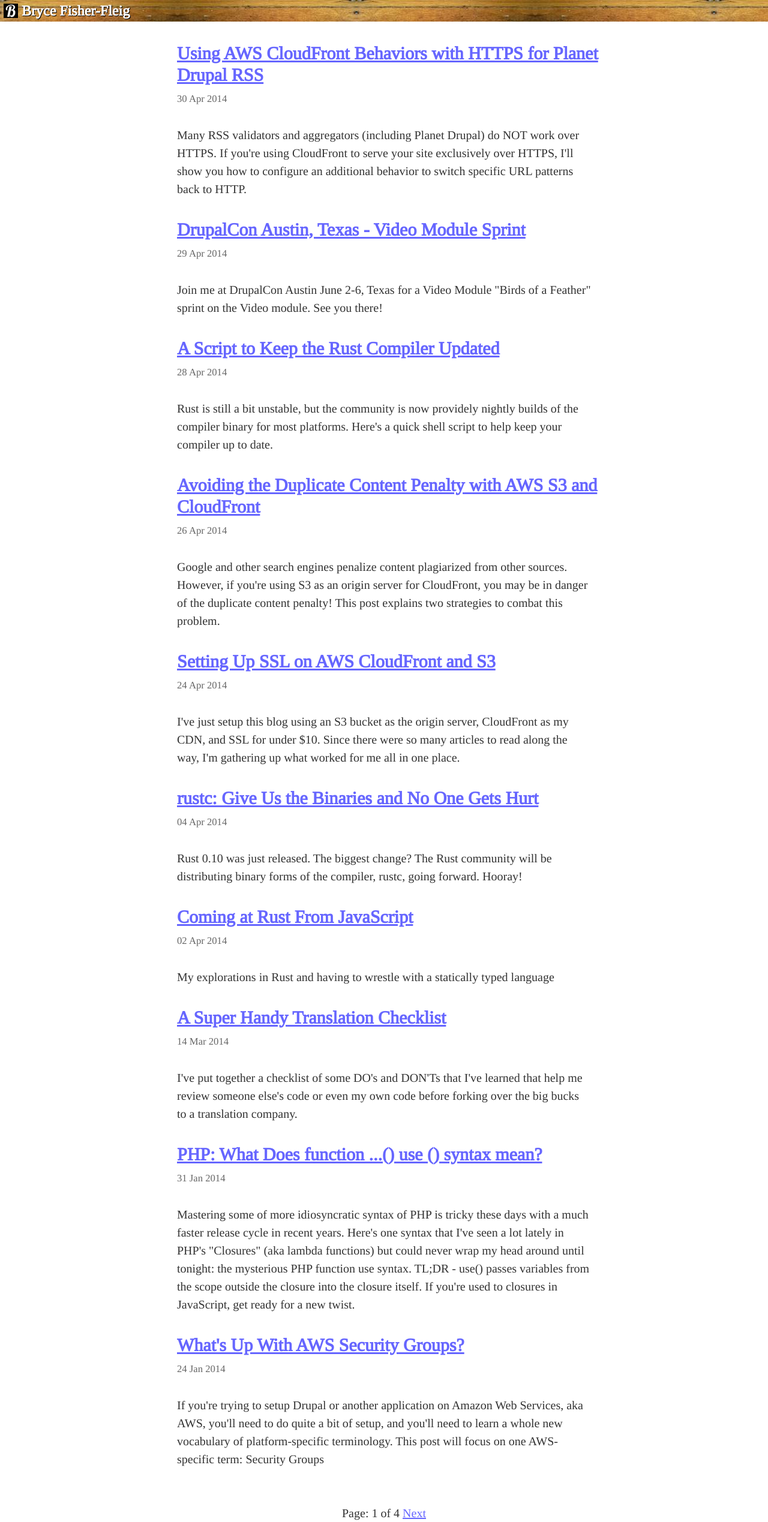
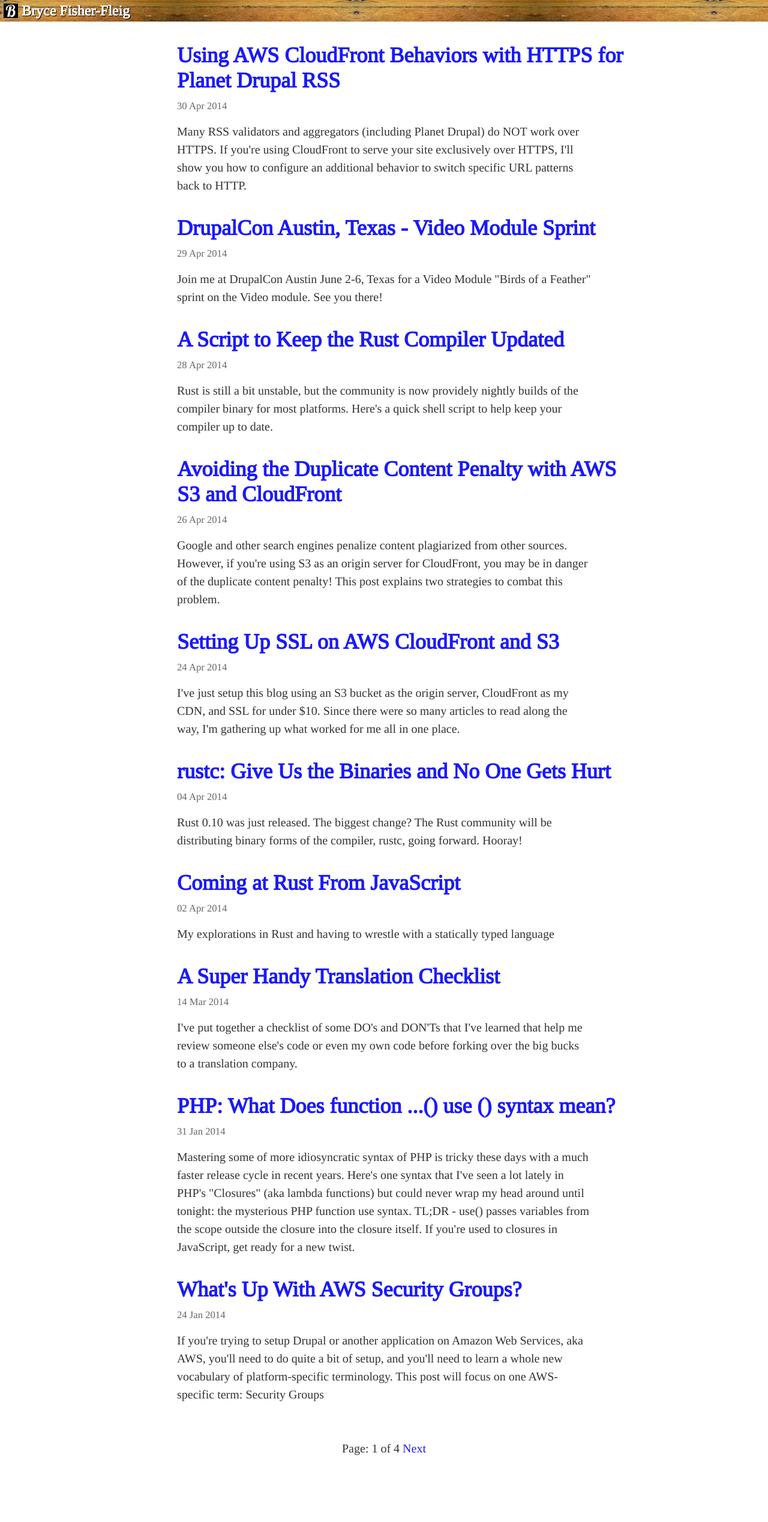
Before and after one commit to brycefisher/brycefisher.github.io-jekyll, a Jekyll site: the page built from index.html, in a window 1280 px wide. Shown: the whole page at 60% size. Built offline with Jekyll 4.4.1, drawn with Linux system fonts in a browser that asks for light colours; the list of posts is cut into pages by our own code; after the commit the page ends 2430 px from its top, so only the background shows below that.

Commit message:
Tweak link colors and whitespacing on homepage

```diff
--- a/css/screen.css
+++ b/css/screen.css
@@ -252,9 +252,13 @@ h6 { font-variant: small-caps; color: #000; }
 @media screen and (min-width: 624px) { h6 { width: 600px; margin-right: auto; margin-left: auto; } }
 @media screen and (min-width: 800px) { h6 { width: 750px; } }
 
-a:link { color: #66f; }
+a { text-decoration: none; color: #1a1afa; }
 
-a:visited { color: #009; }
+a:link:hover, a:hover { color: #4c4cfa; }
+
+a:visited { color: #4c4cfa; }
+
+a:visited:hover { color: #1a1afa; }
 
 a:active { color: #f66; }
 
@@ -311,7 +315,9 @@ blockquote + h2, blockquote + h3, blockquote + h4, blockquote + h5, blockquote +
 .node-article .article-footer .related-content ul { list-style: square outside; margin-left: 24px; }
 
 @media screen and (min-width: 450px) { html { font-size: 20px; line-height: 30px; } }
-@media screen and (min-width: 624px) { blockquote p { max-width: 500px; position: relative; left: 50px; }
+@media screen and (min-width: 624px) { h1 { font-size: 54px; line-height: 60px; }
+  h2 { font-size: 36px; line-height: 42px; }
+  blockquote p { max-width: 500px; position: relative; left: 50px; }
   blockquote:before { display: block; content: "\201C"; color: #999; font-size: 10em; position: relative; top: 0.3em; }
   .node-article { padding-right: 0; padding-left: 0; } }
 @media screen and (min-width: 624px) and (min-width: 624px) { blockquote:before { width: 600px; margin-right: auto; margin-left: auto; } }
@@ -321,4 +327,5 @@ blockquote + h2, blockquote + h3, blockquote + h4, blockquote + h5, blockquote +
 @media screen and (min-width: 624px) { #home #main-content { width: 600px; margin-right: auto; margin-left: auto; } }
 @media screen and (min-width: 800px) { #home #main-content { width: 750px; } }
 #home #main-content article { margin: 30px; }
+#home #main-content datetime { margin-bottom: 0; }
 #home #main-content .pagination { margin: 60px auto 0 auto; text-align: center; }
```
Also changed, not shown: sass/screen.scss (+10 -3 lines).
